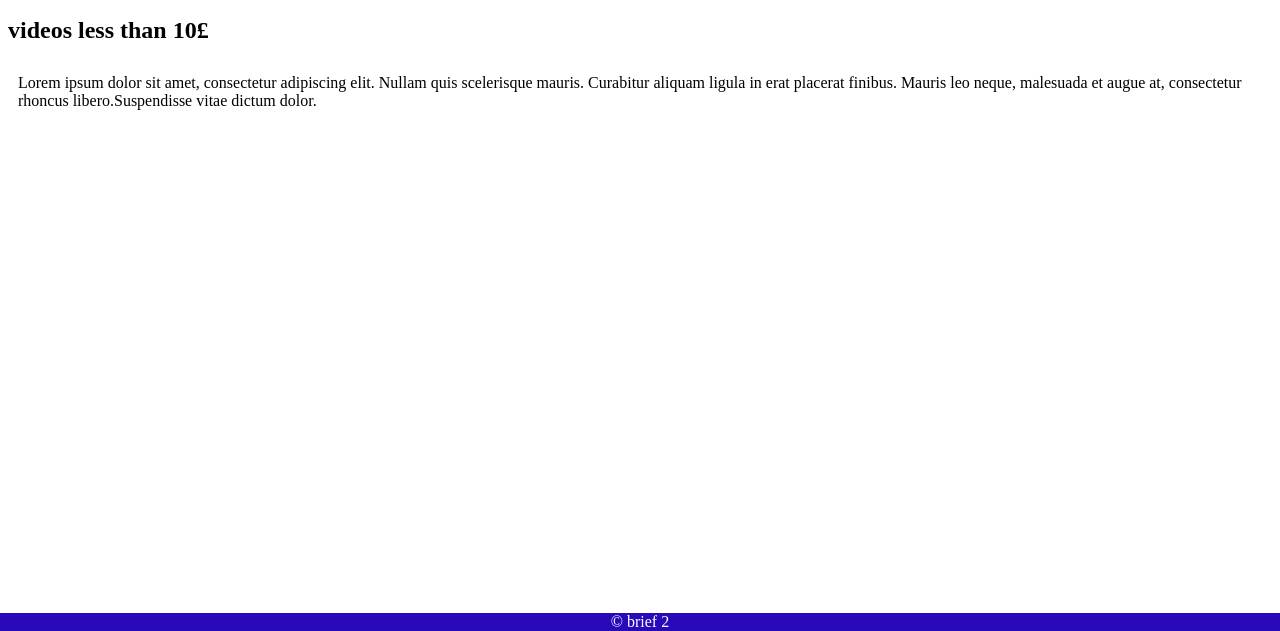
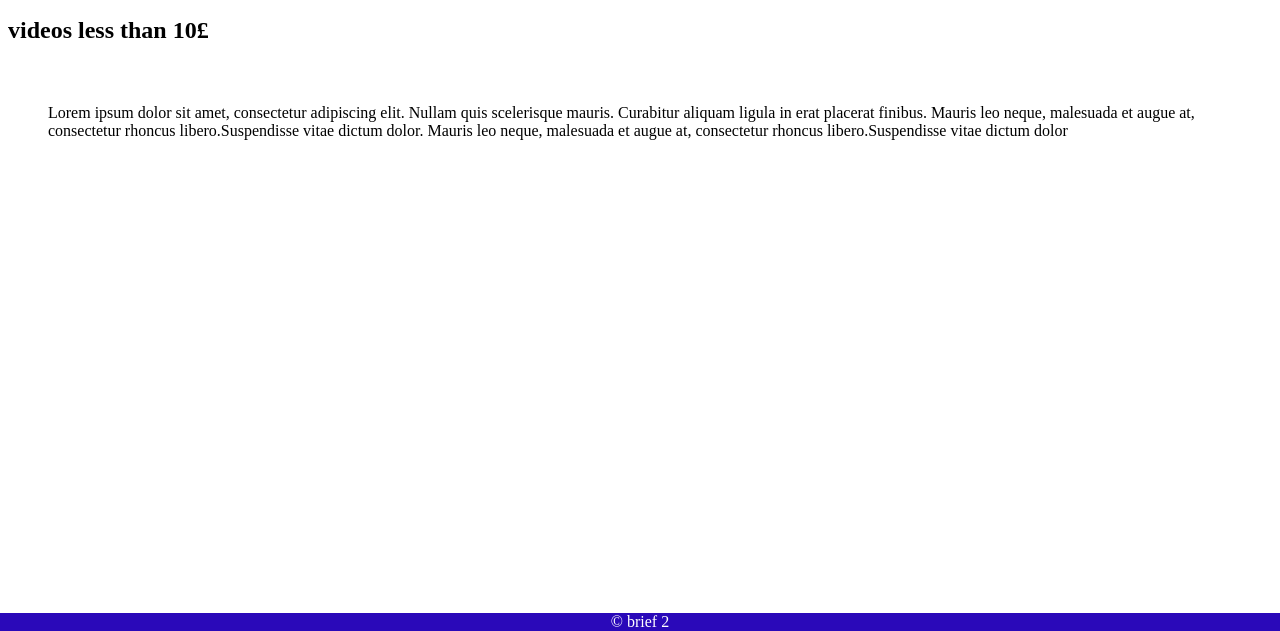
Before and after one commit to OUMAIMAABOU/brief2, a plain HTML site: page index.html in a window 1280 px wide. Shown: the part 169-800 px from the top of the page. Drawn offline with Linux system fonts and the light colour scheme.

Commit message:
modifier

```diff
--- a/index.html
+++ b/index.html
@@ -34,7 +34,8 @@
     <h2>videos less than 10£</h2>
 
     <p>Lorem ipsum dolor sit amet, consectetur adipiscing elit. Nullam quis scelerisque mauris. Curabitur aliquam ligula in erat placerat finibus.
-        Mauris leo neque, malesuada et augue at, consectetur rhoncus libero.Suspendisse vitae dictum dolor. </p>
+        Mauris leo neque, malesuada et augue at, consectetur rhoncus libero.Suspendisse vitae dictum dolor.
+        Mauris leo neque, malesuada et augue at, consectetur rhoncus libero.Suspendisse vitae dictum dolor </p>
 
    </article>
 </section>
--- a/style.css
+++ b/style.css
@@ -43,7 +43,7 @@ footer {
     color: white;
 
   }
-  .section p{
+  section p{
 
 padding: 40px;
 
```
